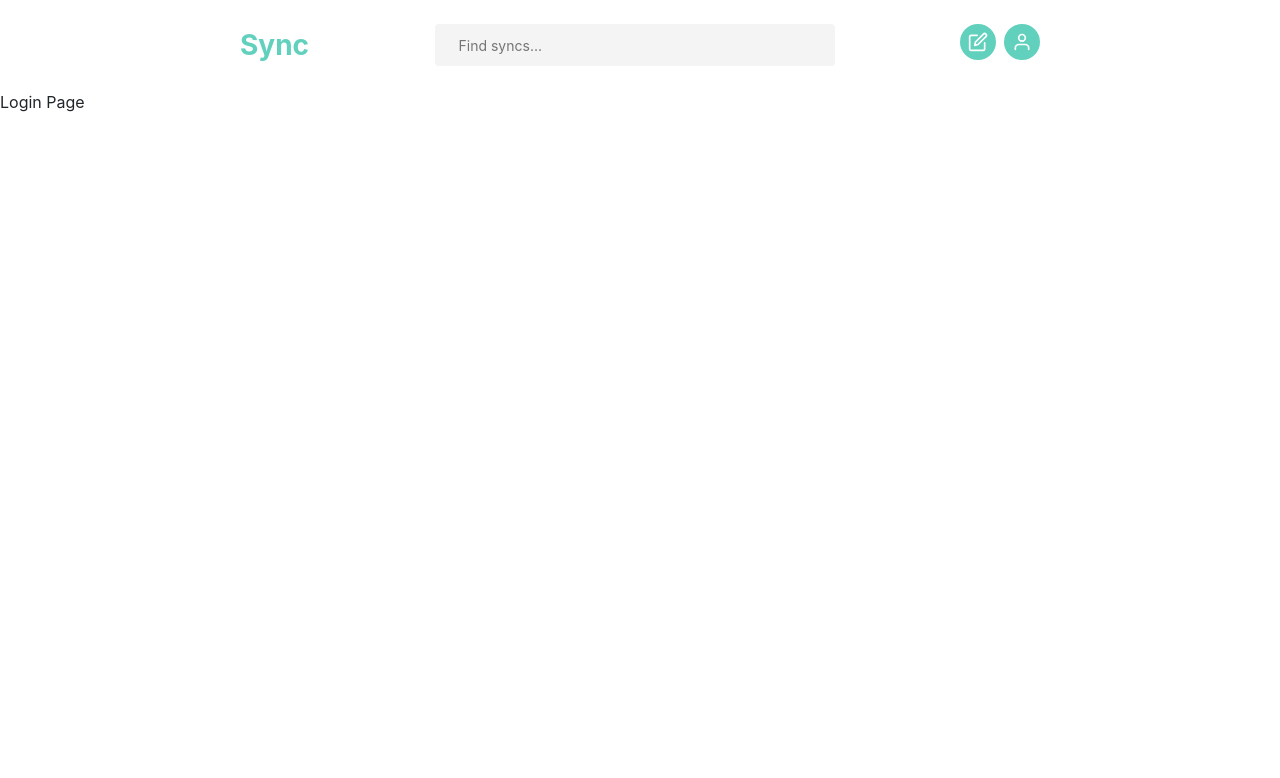
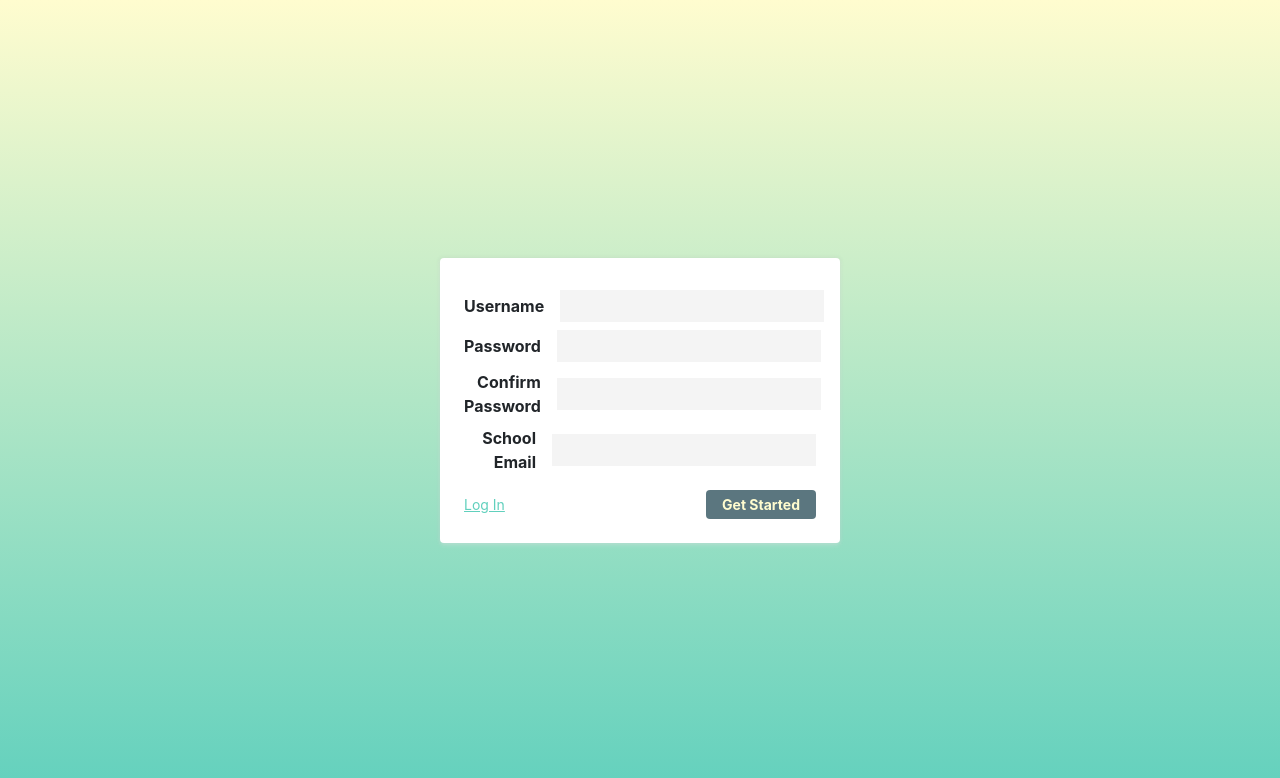
Before and after one commit to yingninggui/sync, a React (Create React App) app in the folder client/: page /login in a window 1280 px wide. Shown: the top 778 px of the page. Built offline with nearby package versions, Linux system fonts and the light colour scheme.

Commit message:
Add login page components

```diff
--- a/client/src/App.tsx
+++ b/client/src/App.tsx
@@ -9,7 +9,6 @@ import {
 } from './constants/Routes';
 
 import Navbar from './components/navigation/Navbar';
-import Footer from './components/navigation/Footer';
 
 // TODO: Lazy load page components
 import HomePage from './components/pages/homePage/HomePage';
@@ -19,7 +18,10 @@ import LoginPage from './components/pages/loginPage/LoginPage';
 
 const App: React.FC = () => (
   <Router>
-    <Navbar />
+    <Switch>
+      <Route path={LOGIN_PAGE_ROUTE} component={() => null} />
+      <Route component={() => <Navbar />} />
+    </Switch>
     <Switch>
       <Route exact path={SYNC_PAGE_ROUTE} component={() => <SyncPage />} />
       <Route
@@ -31,7 +33,6 @@ const App: React.FC = () => (
       <Route exact path={HOME_PAGE_ROUTE} component={() => <HomePage />} />
       <Route component={() => <div>Not Found</div>} />
     </Switch>
-    {/* <Footer /> */}
   </Router>
 );
 
--- a/client/src/components/pages/loginPage/LoginPage.tsx
+++ b/client/src/components/pages/loginPage/LoginPage.tsx
@@ -1,5 +1,119 @@
-import React from 'react';
+import React, { useState, ChangeEvent } from 'react';
+import styled from 'styled-components';
+import { Card, Link, Body } from '../../../constants/Styles';
+import Button from '../../common/Button';
 
-const LoginPage: React.FC = () => <div>Login Page</div>;
+const LoginPage: React.FC = () => {
+  const [login, setLogin] = useState<boolean>(false);
+
+  const [username, setUsername] = useState<string>('');
+  const [password, setPassword] = useState<string>('');
+  const [confirmPassword, setConfirmPassword] = useState<string>('');
+  const [email, setEmail] = useState<string>('');
+
+  return (
+    <LoginPageWrapper>
+      <LoginBox>
+        <InputWrapper>
+          Username
+          <TextInput
+            value={username}
+            onChange={(e: ChangeEvent<HTMLInputElement>) =>
+              setUsername(e.target.value)
+            }
+          />
+        </InputWrapper>
+        <InputWrapper>
+          Password
+          <TextInput
+            type="password"
+            value={password}
+            onChange={(e: ChangeEvent<HTMLInputElement>) =>
+              setPassword(e.target.value)
+            }
+          />
+        </InputWrapper>
+        {!login && (
+          <InputWrapper>
+            Confirm Password
+            <TextInput
+              type="password"
+              value={confirmPassword}
+              onChange={(e: ChangeEvent<HTMLInputElement>) =>
+                setConfirmPassword(e.target.value)
+              }
+            />
+          </InputWrapper>
+        )}
+        {!login && (
+          <InputWrapper>
+            School Email
+            <TextInput
+              type="email"
+              value={email}
+              onChange={(e: ChangeEvent<HTMLInputElement>) =>
+                setEmail(e.target.value)
+              }
+            />
+          </InputWrapper>
+        )}
+        <ButtonWrapper>
+          <LoginLink onClick={() => setLogin(!login)}>
+            {login ? 'Sign Up' : 'Log In'}
+          </LoginLink>
+          <Button>Get Started</Button>
+        </ButtonWrapper>
+      </LoginBox>
+    </LoginPageWrapper>
+  );
+};
 
 export default LoginPage;
+
+const LoginPageWrapper = styled.div`
+  height: 100vh;
+  width: 100vw;
+  background: ${({ theme }) =>
+    `linear-gradient(${theme.yellow}, ${theme.primary})`};
+  display: flex;
+  align-items: center;
+`;
+
+const LoginBox = styled.div`
+  ${Card}
+  margin: auto;
+  background: ${({ theme }) => theme.white};
+  padding: 24px;
+  width: 400px;
+  text-align: right;
+`;
+
+const InputWrapper = styled.div`
+  display: flex;
+  margin: 8px auto;
+  justify-content: space-between;
+  align-items: center;
+  font-weight: 700;
+  width: 100%;
+`;
+
+const TextInput = styled.input`
+  background: ${({ theme }) => theme.light1};
+  margin-left: 16px;
+  border: none;
+  outline: none;
+  padding: 4px 8px;
+`;
+
+const ButtonWrapper = styled.div`
+  display: flex;
+  margin-top: 16px;
+  align-items: center;
+  justify-content: space-between;
+`;
+
+const LoginLink = styled.div`
+  ${Link}
+  ${Body}
+  text-decoration: underline;
+`;
```
